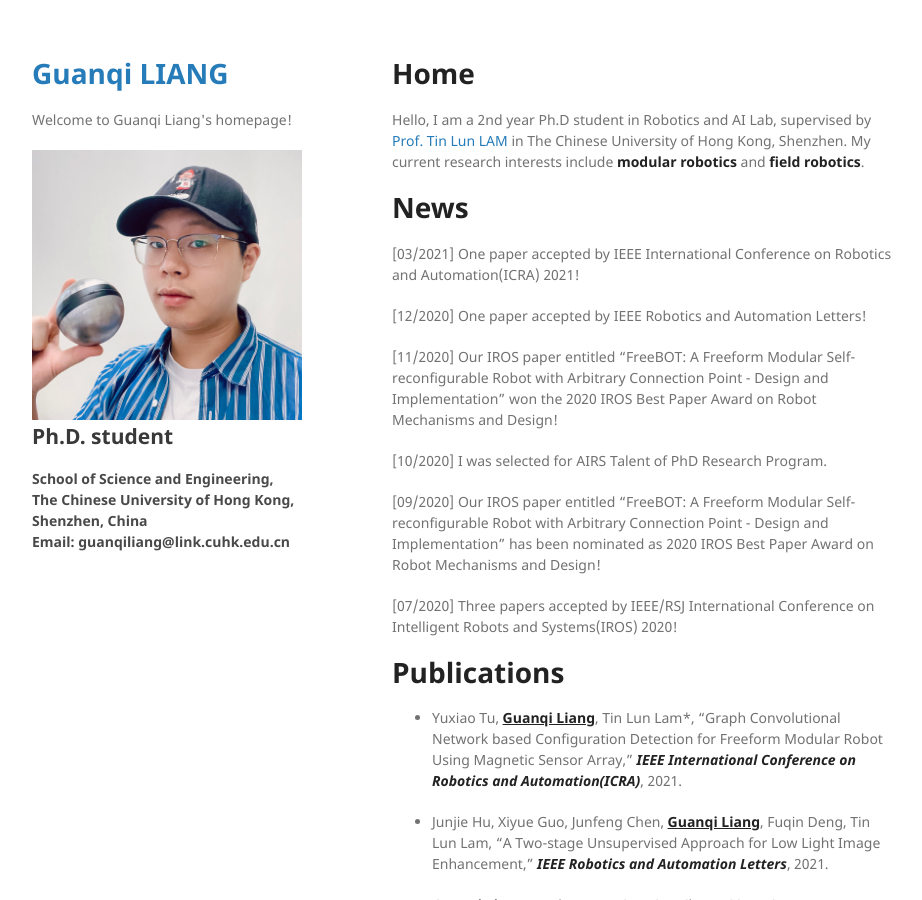
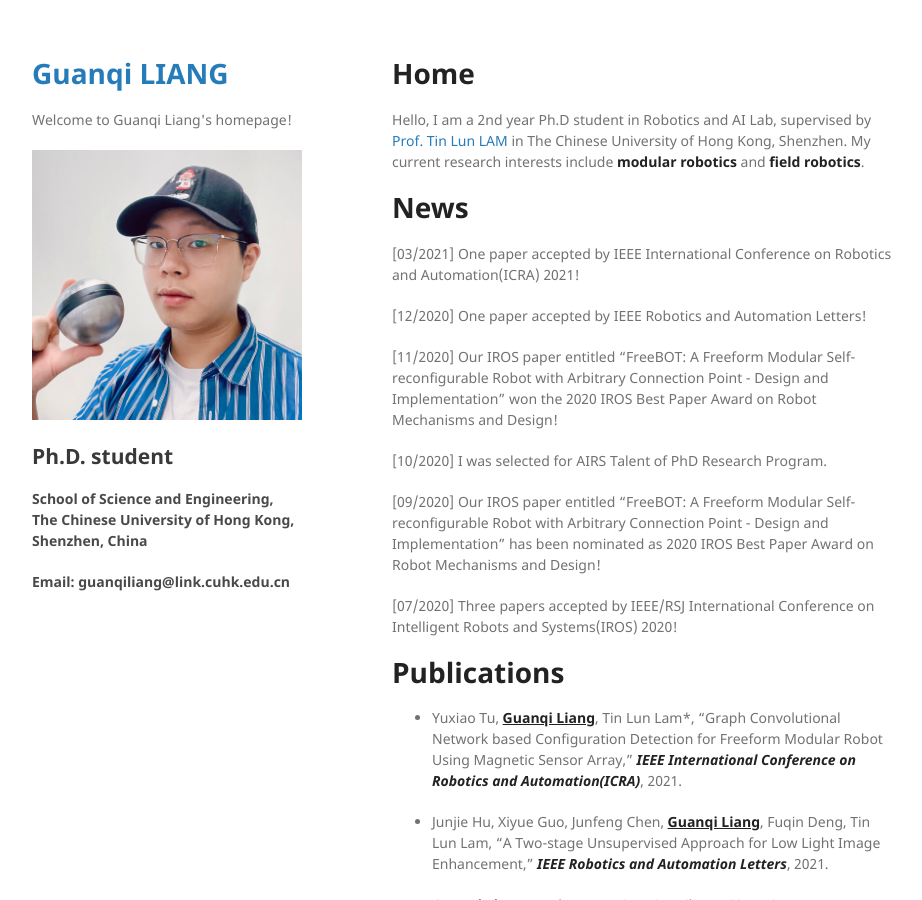
Before and after one commit to guanqiliang/guanqiliang.github.com, a Jekyll site: the page built from index.md, in a window 1280 px wide and 900 px high. Shown: the whole window, without its empty margins (178-1100 px from the left). Built offline with Jekyll 4.4.1, drawn with Linux system fonts in a browser that asks for light colours; our own code applies the rules of GitHub Pages for plain Markdown files.

Commit message:
Update default.html

```diff
--- a/_layouts/default.html
+++ b/_layouts/default.html
@@ -23,8 +23,10 @@
         {% endif %}
 
         {% if site.github.is_user_page %}
+          <h2> </h2>
           <h2>Ph.D. student</h2>
-          <h4 line-height:200px>School of Science and Engineering, The Chinese University of Hong Kong, Shenzhen, China<br/>Email: guanqiliang@link.cuhk.edu.cn</h4>
+          <h4>School of Science and Engineering, The Chinese University of Hong Kong, Shenzhen, China<h4/>
+          <h4>Email: guanqiliang@link.cuhk.edu.cn</h4>
         {% endif %}
 
         {% if site.show_downloads %}
```
